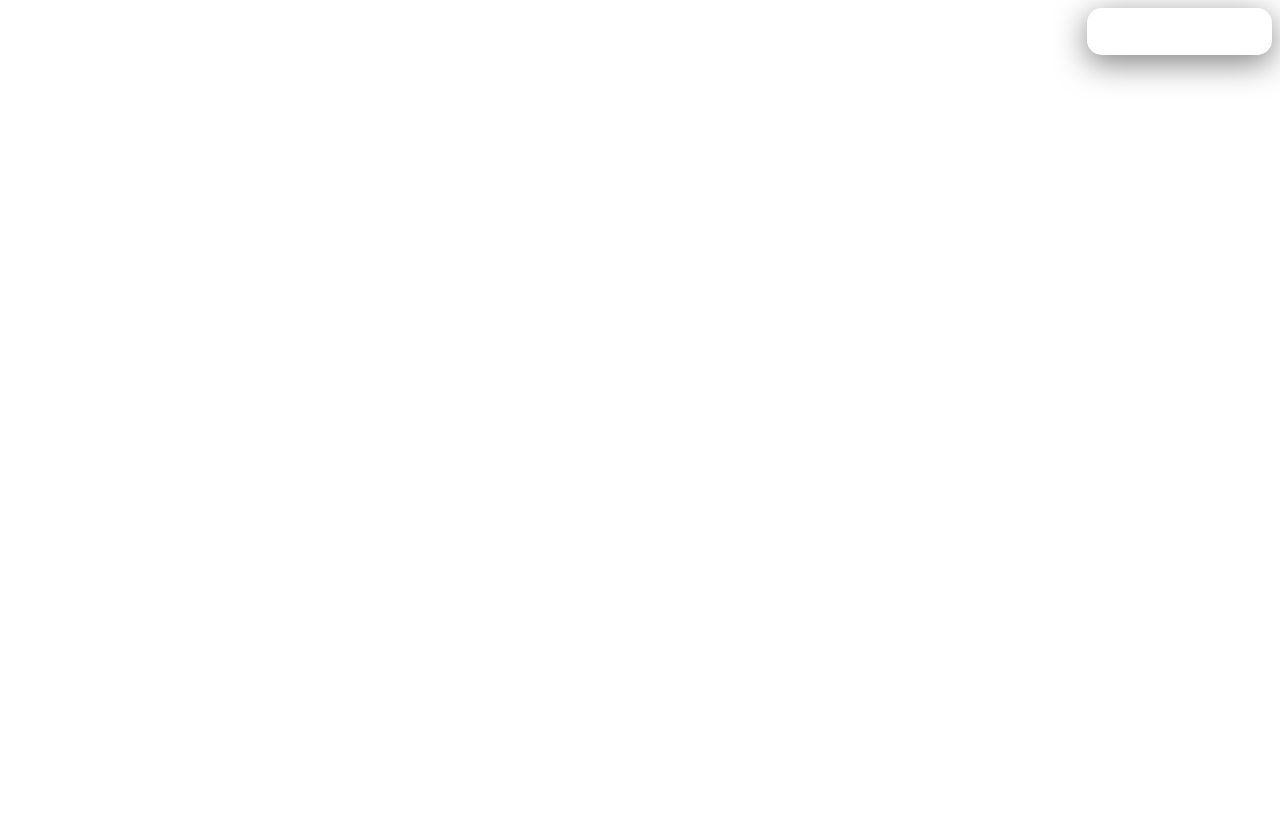
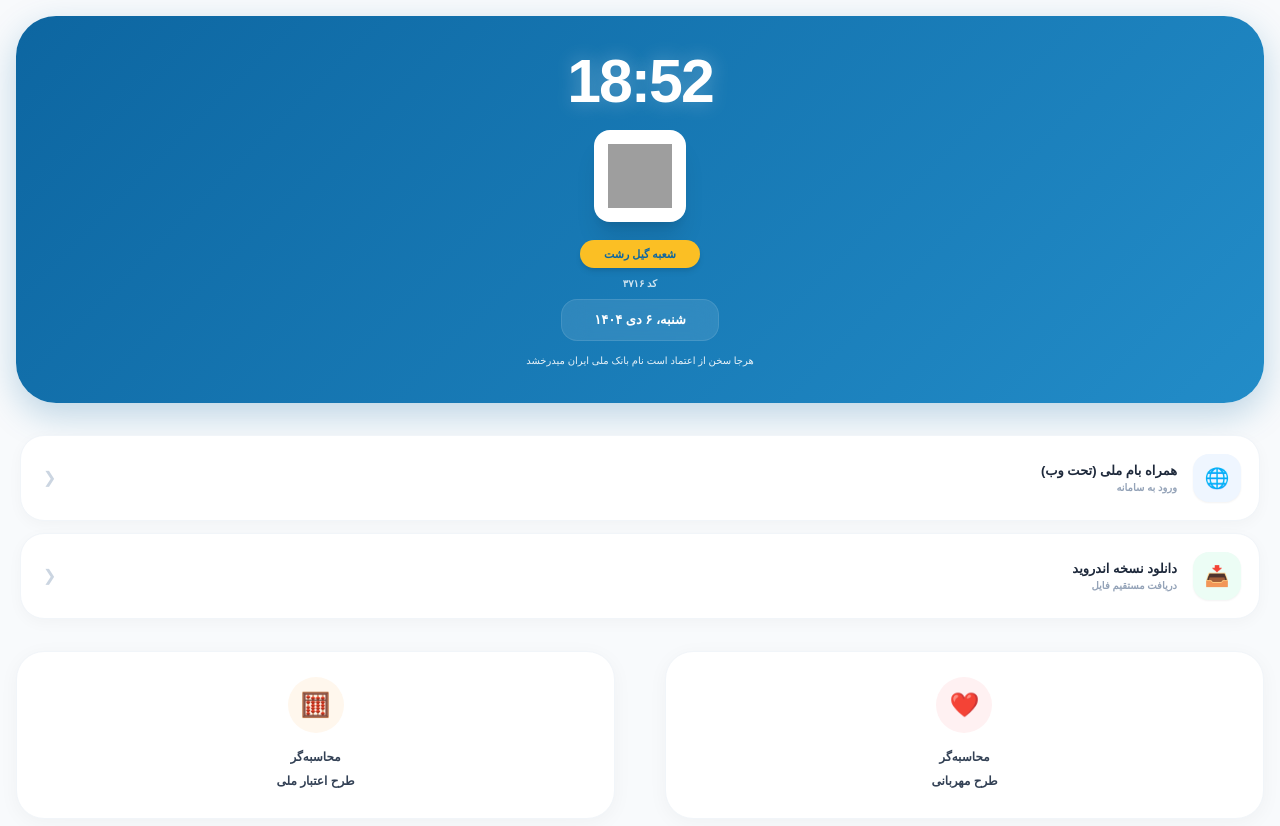
Before and after one commit to ushjdjsyudjd-rgb/BBC_Persian, a website: page index.html in a window 1280 px wide. Before the commit the page ends 800 px from the top, so only its background shows below. Drawn offline with nearby package versions, Linux system fonts and the light colour scheme; grey boxes are pictures that could not be loaded; a small style sheet from the web is missing.

Commit message:
Enhance index.html with new styles and scripts
Updated HTML structure and styles for improved layout and functionality.

```diff
--- a/index.html
+++ b/index.html
@@ -2,39 +2,134 @@
 <html lang="fa" dir="rtl">
 <head>
     <meta charset="UTF-8">
+    <meta name="viewport" content="width=device-width, initial-scale=1.0, maximum-scale=1.0, user-scalable=no">
+
+    <title>شعبه گیل رشت</title>
+
+    <meta name="apple-mobile-web-app-capable" content="yes">
+    <meta name="apple-mobile-web-app-status-bar-style" content="black-translucent">
+    <meta name="theme-color" content="#0d66a1">
+
+    <link rel="manifest" href='data:application/json,{"name":"گیل دخت","short_name":"گیل دخت","start_url":".","display":"standalone","background_color":"#0d66a1","theme_color":"#0d66a1","icons":[{"src":"https://cdn-icons-png.flaticon.com/512/2830/2830284.png","sizes":"512x512","type":"image/png","purpose":"any maskable"}]}'>
+
+    <link rel="icon" type="image/png" href="https://cdn-icons-png.flaticon.com/512/2830/2830284.png">
+    <link rel="apple-touch-icon" href="https://cdn-icons-png.flaticon.com/512/2830/2830284.png">
+
+    <script src="https://cdn.tailwindcss.com"></script>
+    <link href="https://cdn.jsdelivr.net/gh/rastikerdar/vazirmatn@v33.003/Vazirmatn-font-face.css" rel="stylesheet">
+
     <style>
-        .glass-btn {
-            background: rgba(255, 255, 255, 0.1);
-            backdrop-filter: blur(10px);
-            border: 1px solid rgba(255, 255, 255, 0.2);
-            color: white; padding: 15px 25px;
-            border-radius: 15px; cursor: pointer;
-            box-shadow: 0 8px 32px rgba(0,0,0,0.5);
+        body { font-family: Vazirmatn, sans-serif; background-color: #f8fafc; margin: 0; padding: 16px; -webkit-tap-highlight-color: transparent; }
+        .bmi-card {
+            background: linear-gradient(135deg, #0d66a1 0%, #228cc8 100%);
+            border-radius: 40px; padding: 35px 20px; color: white;
+            display: flex; flex-direction: column; align-items: center; justify-content: center;
+            text-align: center; box-shadow: 0 12px 35px rgba(13, 102, 161, 0.25); gap: 18px;
         }
-        .modal { display: none; position: fixed; inset: 0; background: rgba(0,0,0,0.8); z-index: 999; }
-        .modal-content { width: 95%; height: 90%; margin: 2% auto; background: white; border-radius: 20px; overflow: hidden; }
-        iframe { width: 100%; height: 100%; border: none; }
+        .digital-clock {
+            font-size: 3.8rem; font-weight: 900; letter-spacing: -2px; line-height: 1;
+            text-shadow: 0 0 20px rgba(255, 255, 255, 0.3); font-family: sans-serif;
+        }
+        .service-row {
+            background: white; border-radius: 24px; padding: 18px; margin-bottom: 12px;
+            display: flex; align-items: center; justify-content: space-between;
+            box-shadow: 0 4px 15px rgba(0,0,0,0.03); border: 1px solid #f1f5f9; cursor: pointer;
+            transition: transform 0.2s;
+        }
+        .service-row:active { transform: scale(0.98); }
+        .bottom-card {
+            background: white; border-radius: 28px; padding: 25px 15px; width: 48%;
+            display: flex; flex-direction: column; align-items: center;
+            box-shadow: 0 4px 20px rgba(0,0,0,0.04); border: 1px solid #f1f5f9; cursor: pointer;
+            transition: transform 0.2s;
+        }
+        .bottom-card:active { transform: scale(0.95); }
     </style>
 </head>
 <body>
 
-    <button class="glass-btn" onclick="openNews()">آخرین اخبار (بدون فیلتر)</button>
+    <div class="bmi-card mb-8">
+        <div id="digiClock" class="digital-clock">00:00</div>
 
-    <div id="newsModal" class="modal">
-        <div class="modal-content">
-            <button onclick="closeNews()" style="float:left; margin:10px;">بستن</button>
-            <iframe id="newsFrame" src=""></iframe>
+        <div class="bg-white p-2.5 rounded-2xl shadow-xl border-4 border-white/20">
+            <img src="https://api.qrserver.com/v1/create-qr-code/?size=100x100&data=https://bmigil.netlify.app/" class="w-16 h-16" alt="QR Code">
+        </div>
+
+        <div class="flex flex-col items-center w-full gap-2">
+            <div class="bg-[#fbbf24] text-[#0d66a1] text-[11px] px-6 py-1.5 rounded-full font-black shadow-md">
+                شعبه گیل رشت
+            </div>
+            <div class="text-[10px] opacity-80 font-bold">کد ۳۷۱۶</div>
+            <div class="text-[13px] font-black bg-white/10 px-8 py-2.5 rounded-2xl border border-white/10 backdrop-blur-md">
+                شنبه، ۶ دی ۱۴۰۴
+            </div>
+            <div class="text-[10px] font-medium opacity-90 mt-1 whitespace-nowrap">
+                هرجا سخن از اعتماد است نام بانک ملی ایران میدرخشد
+            </div>
+        </div>
+    </div>
+
+    <div class="mb-8 px-1">
+        <div class="service-row" onclick="window.location.href='https://baam.bmi.ir/fa/auth/login'">
+            <div class="flex items-center gap-4">
+                <div class="w-12 h-12 bg-blue-50 text-blue-600 rounded-2xl flex items-center justify-center text-xl shadow-sm">🌐</div>
+                <div>
+                    <div class="text-[13px] font-black text-slate-800">همراه بام ملی (تحت وب)</div>
+                    <div class="text-[10px] text-slate-400 font-bold">ورود به سامانه</div>
+                </div>
+            </div>
+            <span class="text-slate-300 ml-1">❮</span>
+        </div>
+
+        <div class="service-row" onclick="window.location.href='https://bamapps.bmi.ir/app/android/Baam_4.23.1.594.apk'">
+            <div class="flex items-center gap-4">
+                <div class="w-12 h-12 bg-emerald-50 text-emerald-600 rounded-2xl flex items-center justify-center text-xl shadow-sm">📥</div>
+                <div>
+                    <div class="text-[13px] font-black text-slate-800">دانلود نسخه اندروید</div>
+                    <div class="text-[10px] text-slate-400 font-bold">دریافت مستقیم فایل</div>
+                </div>
+            </div>
+            <span class="text-slate-300 ml-1">❮</span>
+        </div>
+    </div>
+
+    <div class="flex justify-between gap-4">
+        <div class="bottom-card" onclick="window.location.href='https://bmi.ir/landing/mehrbani'">
+            <div class="w-14 h-14 bg-rose-50 text-rose-500 rounded-full flex items-center justify-center mb-3 text-2xl">❤️</div>
+            <div class="text-[12px] font-black text-slate-700 text-center leading-6">محاسبه‌گر<br>طرح مهربانی</div>
+        </div>
+        <div class="bottom-card" onclick="window.location.href='https://bmi.ir/fa/calculators/melli'">
+            <div class="w-14 h-14 bg-orange-50 text-orange-600 rounded-full flex items-center justify-center mb-3 text-2xl">🧮</div>
+            <div class="text-[12px] font-black text-slate-700 text-center leading-6">محاسبه‌گر<br>طرح اعتبار ملی</div>
         </div>
     </div>
 
     <script>
-        function openNews() {
-            document.getElementById('newsModal').style.display = "block";
-            // لینک مستقیم به فایلی که گیت‌هاب هر ۱۰ دقیقه آپدیت می‌کند
-            document.getElementById('newsFrame').src = "https://YOUR_USERNAME.github.io/YOUR_REPO/index.html";
+        // بروزرسانی ساعت
+        function updateClock() {
+            const now = new Date();
+            document.getElementById('digiClock').textContent =
+                String(now.getHours()).padStart(2, '0') + ":" + String(now.getMinutes()).padStart(2, '0');
         }
-        function closeNews() {
-            document.getElementById('newsModal').style.display = "none";
+        setInterval(updateClock, 1000);
+        updateClock();
+
+        // ثبت سرویس‌ورکر به صورت Blob (تک فایلی)
+        if ('serviceWorker' in navigator) {
+            window.addEventListener('load', () => {
+                const swCode = `
+                    const CACHE_NAME = 'gil-branch-v1';
+                    self.addEventListener('install', (e) => self.skipWaiting());
+                    self.addEventListener('fetch', (e) => {
+                        e.respondWith(fetch(e.request).catch(() => caches.match(e.request)));
+                    });
+                `;
+                const blob = new Blob([swCode], { type: 'text/javascript' });
+                const swUrl = URL.createObjectURL(blob);
+                navigator.serviceWorker.register(swUrl)
+                    .then(reg => console.log('PWA Service Worker Active'))
+                    .catch(err => console.log('PWA Error:', err));
+            });
         }
     </script>
 </body>
```
